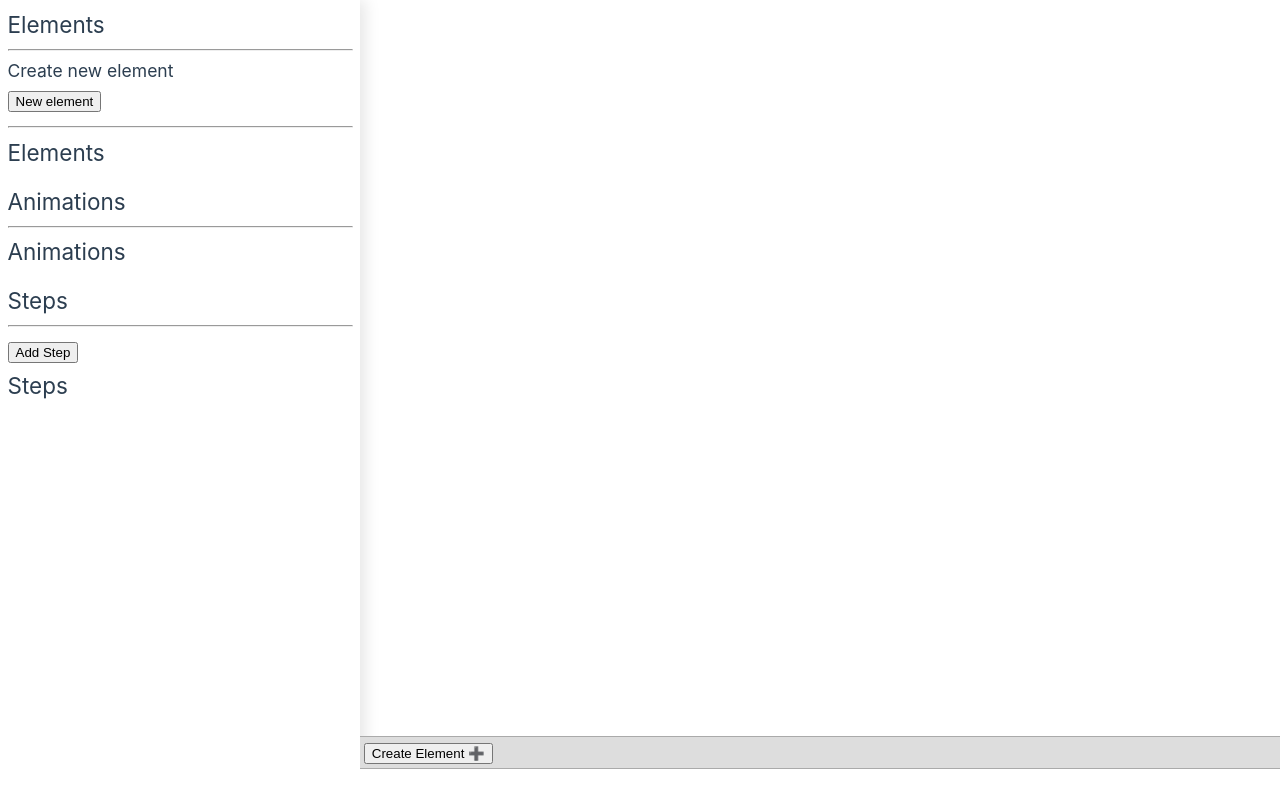
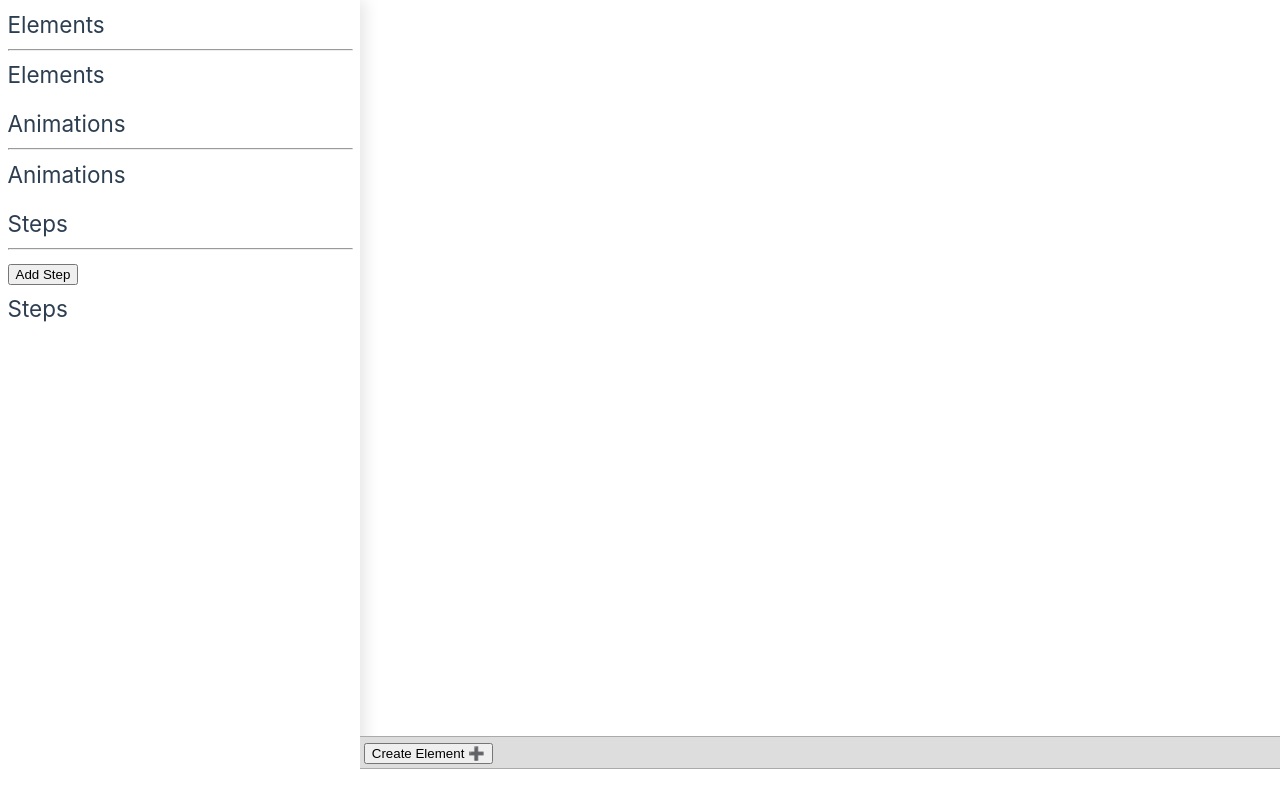
Before and after one commit to drikusroor/animone, a Vue app: page / in a window 1280 px wide. Built offline with nearby package versions, Linux system fonts and the light colour scheme.

Commit message:
Remove obsolete button

```diff
--- a/src/components/ElementForm.vue
+++ b/src/components/ElementForm.vue
@@ -1,5 +1,5 @@
 <script lang="ts">
-import { parseStyleString, useElementStore } from "../stores/elements";
+import { useElementStore } from "../stores/elements";
 
 export default {
   data() {
@@ -58,9 +58,6 @@ export default {
       />
     </form>
     <hr />
-    <h3>Create new element</h3>
-    <button @click="createElement()">New element</button>
-    <hr />
     <h2>Elements</h2>
     <ul class="element-form__list">
       <li
```
